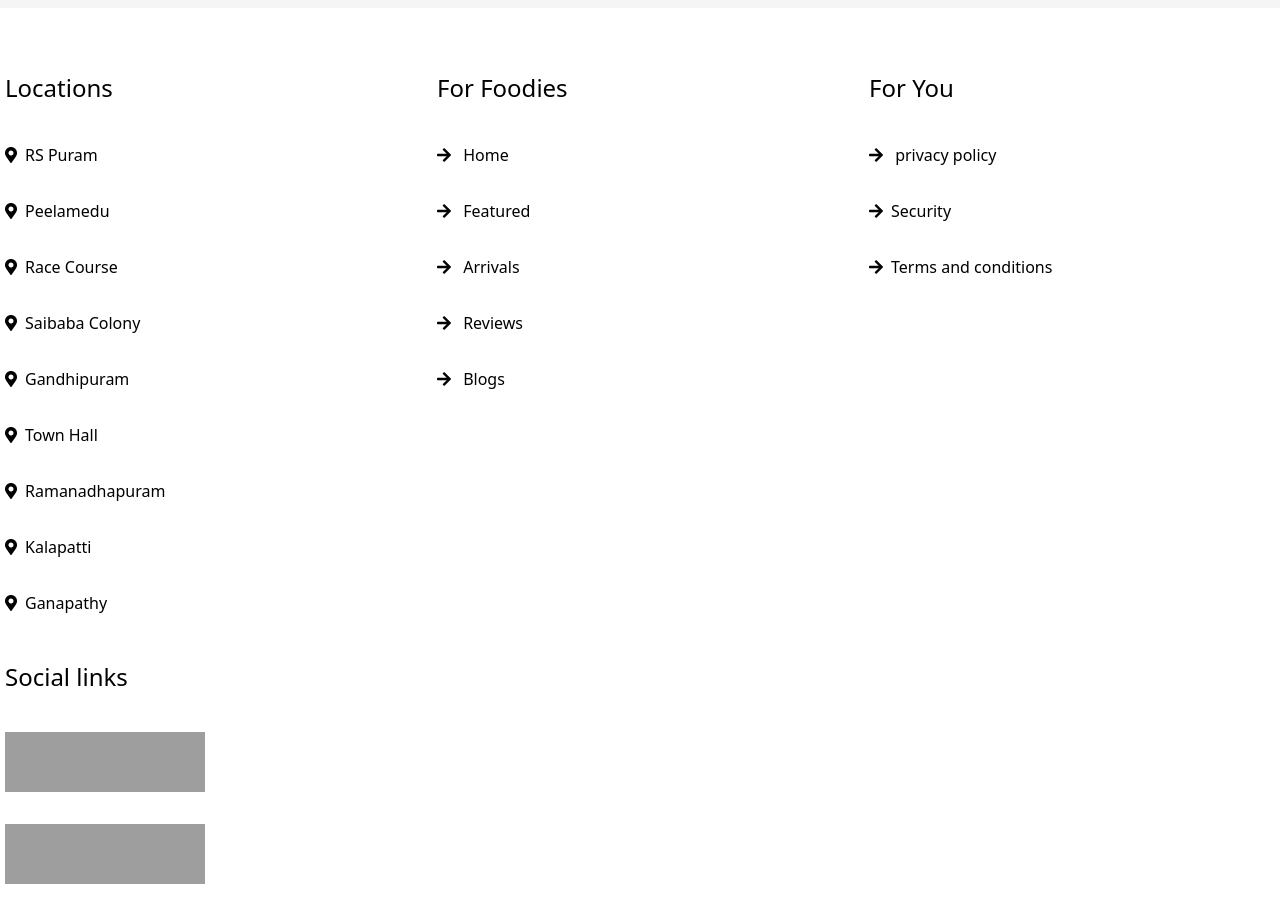
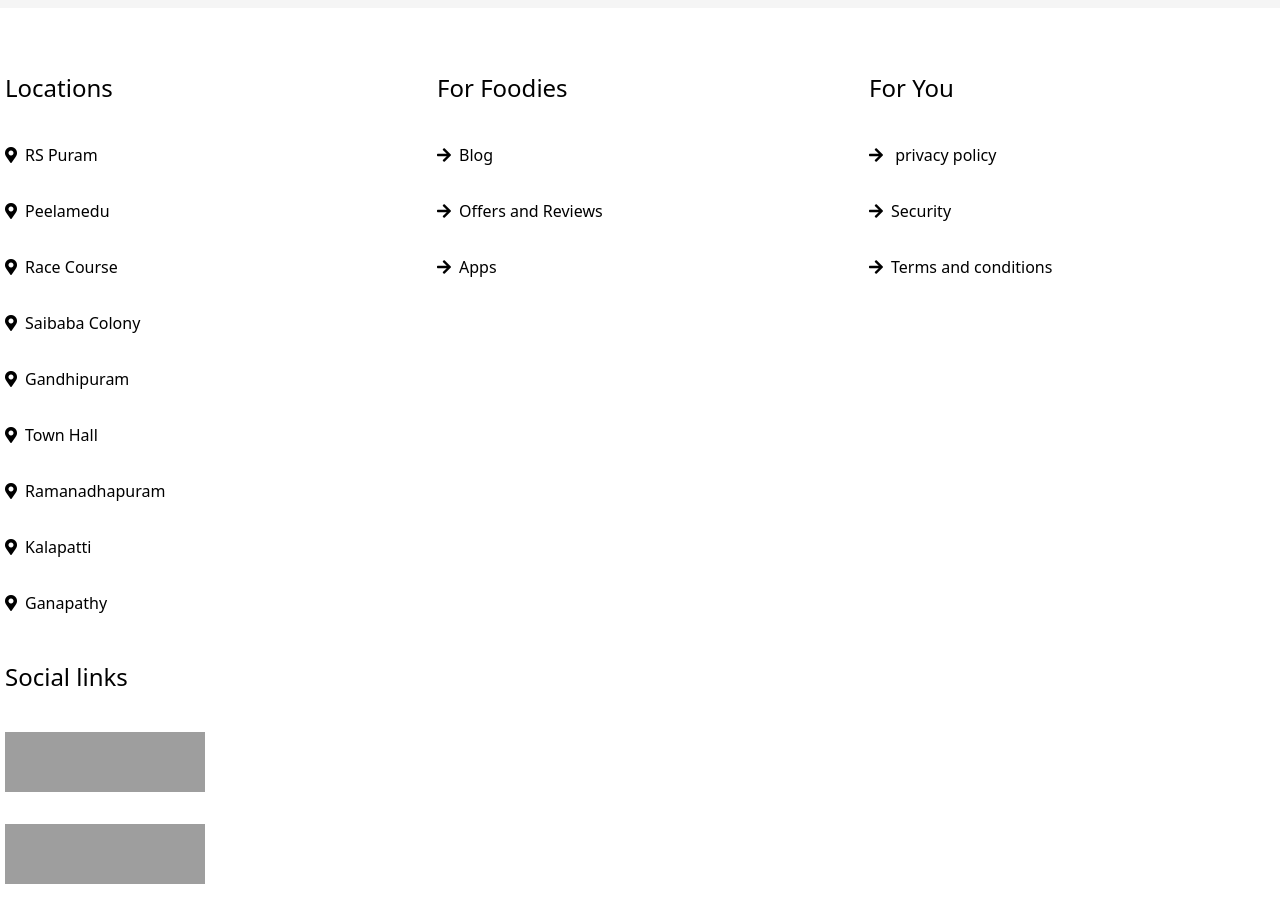
Before and after one commit to nishok27/Zomato-Clone, a plain HTML site: page index.html in a window 1280 px wide. Shown: the part 1740-2640 px from the top of the page. Drawn offline with nearby package versions, Linux system fonts and the light colour scheme; grey boxes are pictures that could not be loaded.

Commit message:
Update index.html

```diff
--- a/index.html
+++ b/index.html
@@ -193,11 +193,10 @@
 
             <div class="box">
                 <h3>For Foodies</h3>
-                <a href="#"> <i class="fas fa-arrow-right"></i> Home </a>
-                <a href="#"> <i class="fas fa-arrow-right"></i> Featured </a>
-                <a href="#"> <i class="fas fa-arrow-right"></i> Arrivals </a>
-                <a href="#"> <i class="fas fa-arrow-right"></i> Reviews </a>
-                <a href="#"> <i class="fas fa-arrow-right"></i> Blogs </a>
+                <a href="#"> <i class="fas fa-arrow-right"></i>Blog</a>
+                <a href="#"> <i class="fas fa-arrow-right"></i>Offers and Reviews</a>
+                <a href="#"> <i class="fas fa-arrow-right"></i>Apps</a>
+
             </div>
 
             <div class="box">
```
